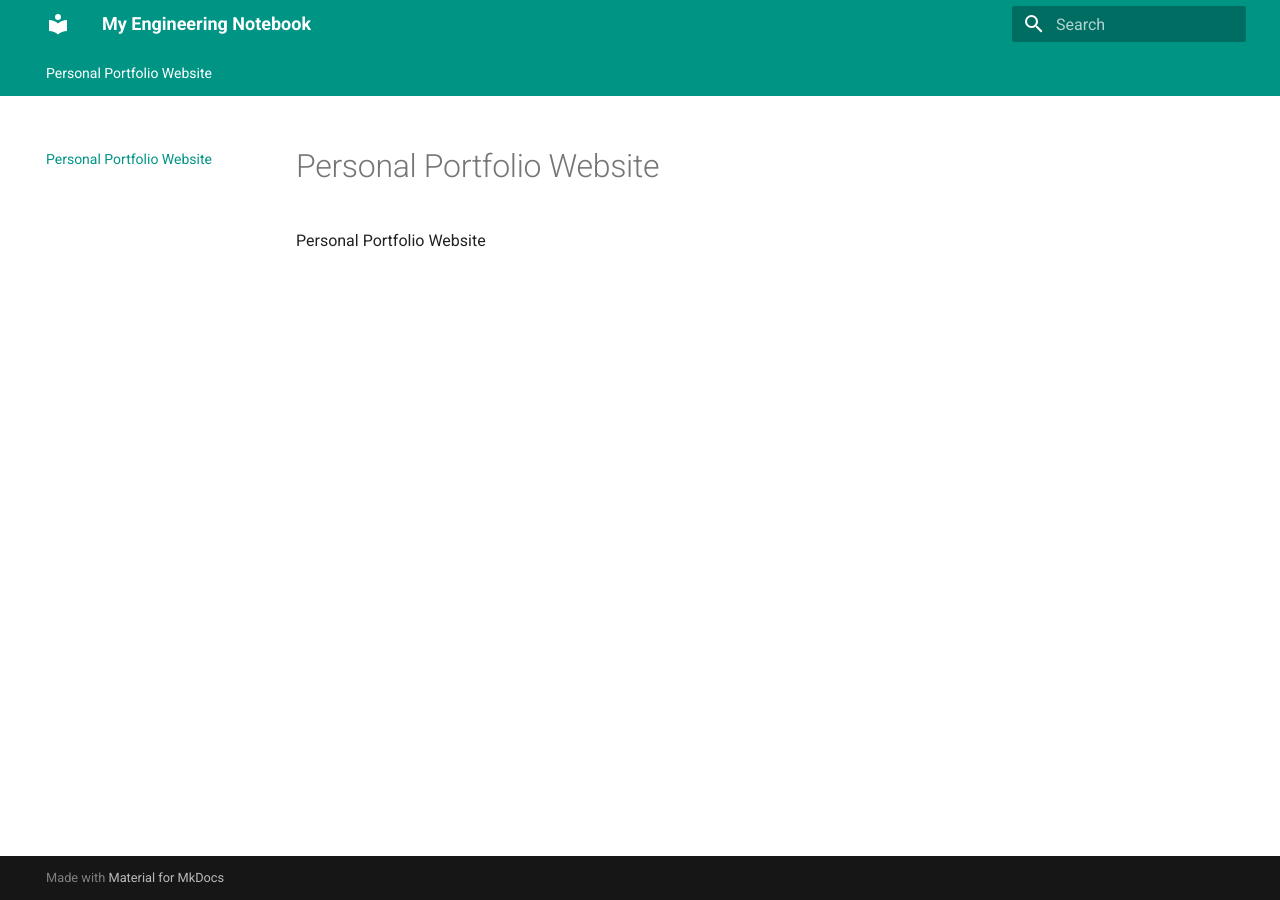
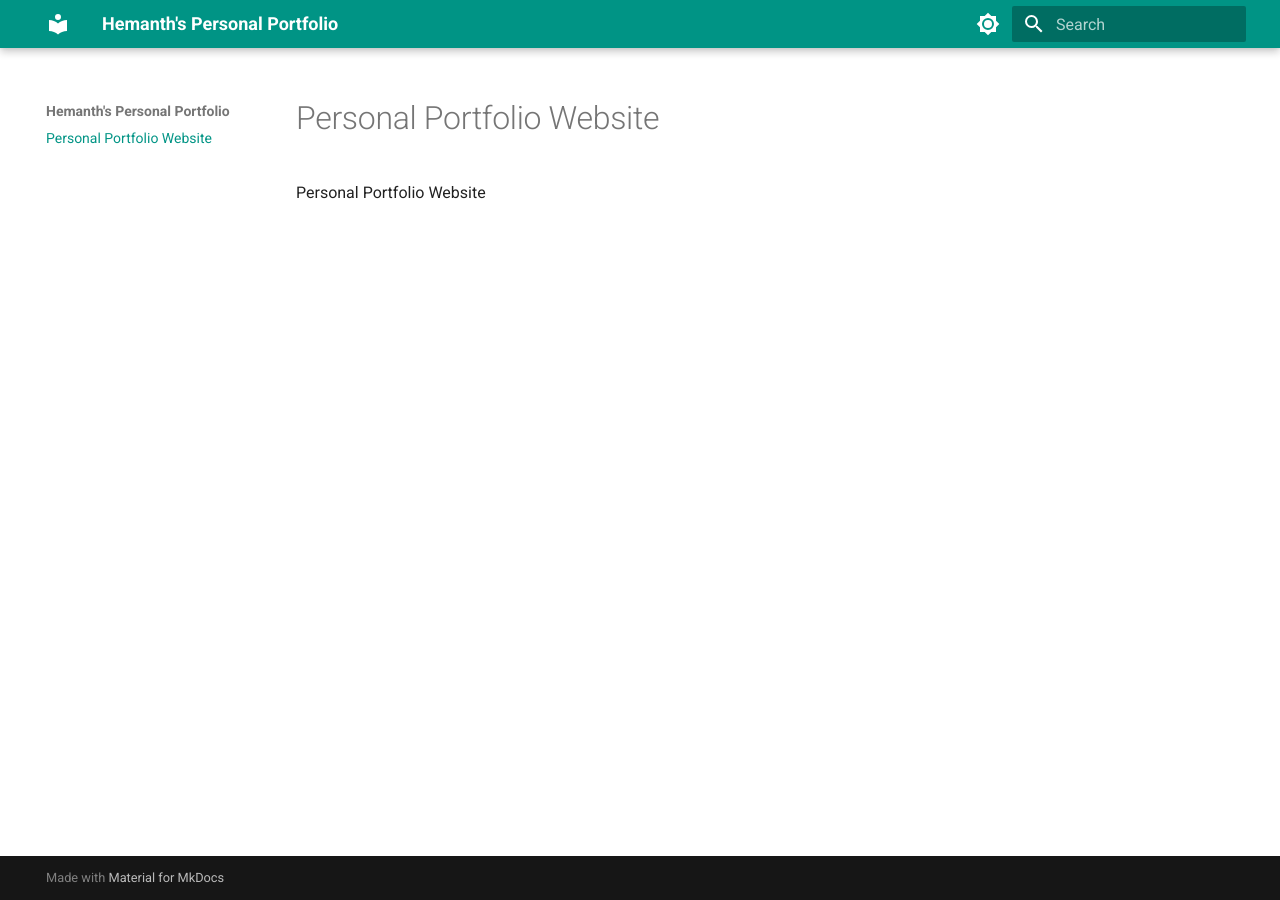
Before and after one commit to HemanthVenki910/Personal-website, an MkDocs documentation site: the page built from docs/index.md, in a window 1280 px wide. Built offline with MkDocs 1.6.1 and Material for MkDocs 9.7.7, drawn with Linux system fonts in a browser that asks for light colours.

Commit message:
Setup mkdocs structure

```diff
--- a/mkdocs.yml
+++ b/mkdocs.yml
@@ -1,12 +1,22 @@
-site_name: My Engineering Notebook
+site_name: Hemanth's Personal Portfolio
 theme:
   name: material
-  features:
-    - navigation.tabs
-    - content.code.copy
   palette:
-    scheme: default
-    primary: teal
+    # Scheme 1: Default to Light Mode
+    - scheme: default
+      primary: teal
+      accent: purple
+      toggle:
+        icon: material/brightness-7
+        name: Switch to dark mode
+
+    # Scheme 2: Dark Mode
+    - scheme: slate
+      primary: teal
+      accent: purple
+      toggle:
+        icon: material/brightness-4
+        name: Switch to light mode
 
 # Essential for DSA code snippets
 markdown_extensions:
```
